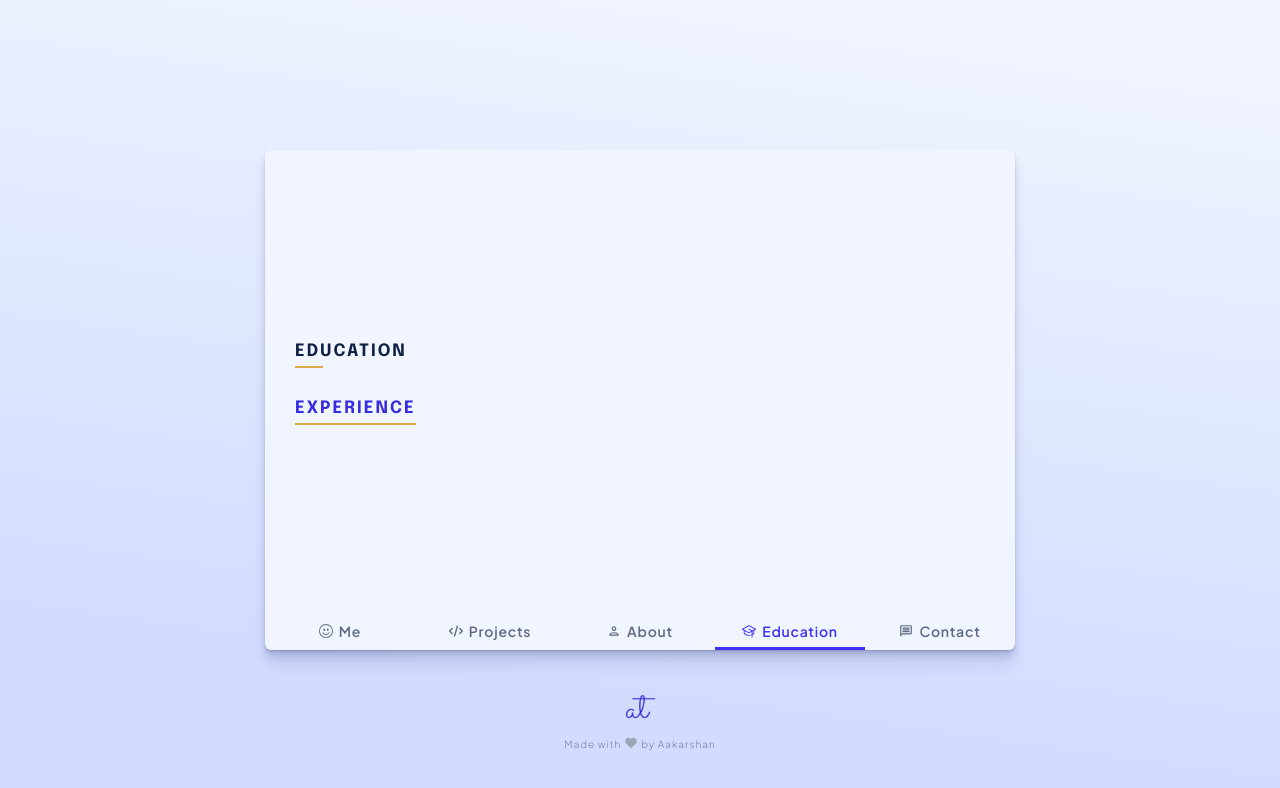
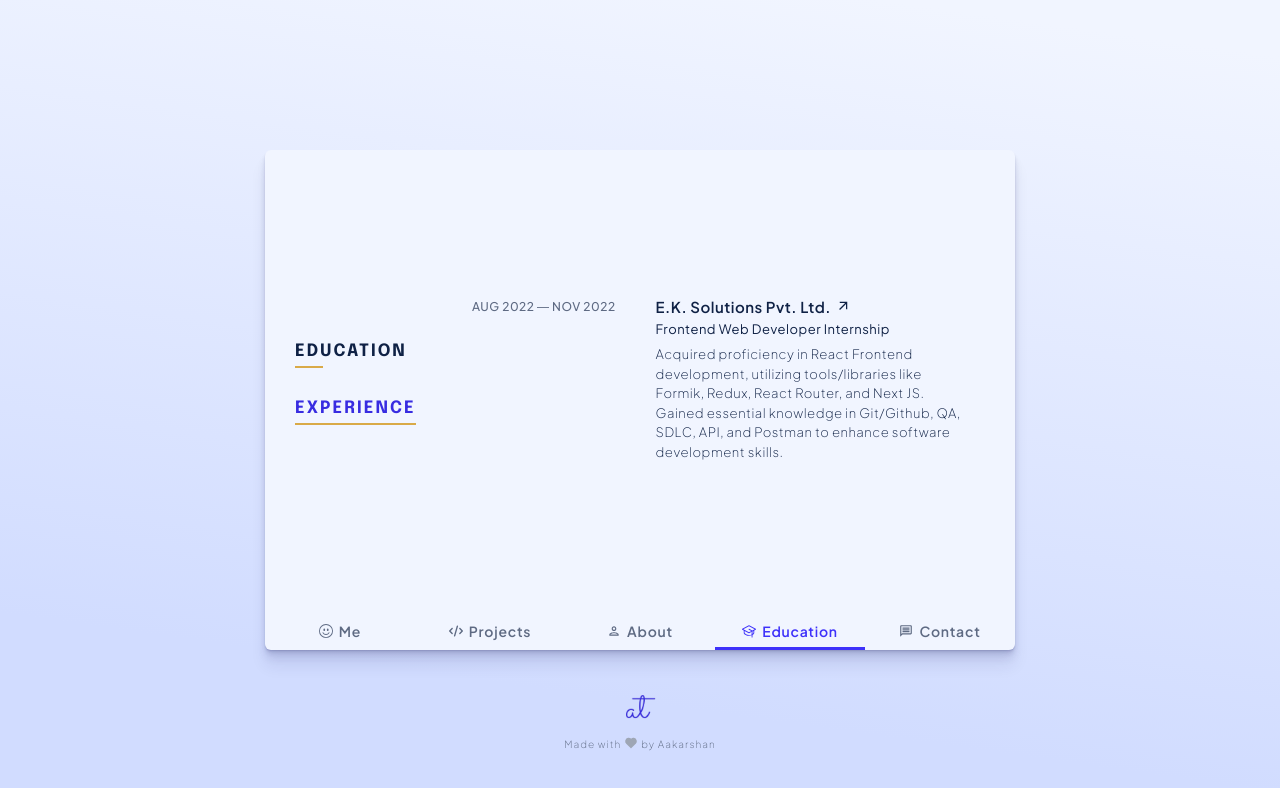
Before and after one commit to akarsanth/portfolio-react, a React (Vite) app: page /education in a window 1280 px wide. Both pictures are taken after a click on the element "EXPERIENCE". Shown: the top 788 px of the page. Built offline with nearby package versions, Linux system fonts and the light colour scheme.

Commit message:
Add links to education and experience items

```diff
--- a/src/Components/Education/Education.module.css
+++ b/src/Components/Education/Education.module.css
@@ -40,6 +40,22 @@
   display: flex;
   gap: 4rem;
   line-height: 1.2;
+  color: inherit;
+}
+
+.education__list-item:hover .institution,
+.experience__list-item:hover .institution {
+  color: #3e31fa;
+}
+
+.education__list-item span,
+.experience__list-item span {
+  transition: transform 0.15s cubic-bezier(0.4, 0, 0.2, 1);
+}
+
+.education__list-item:hover span,
+.experience__list-item:hover span {
+  transform: translate(0.15rem, -0.15em);
 }
 
 .time {
@@ -57,9 +73,12 @@
 .institution {
   font-size: 1.5rem;
   font-weight: 600;
+
+  display: flex;
+  gap: 0.5rem;
 }
 
-.course {
+.title {
   font-size: 1.3rem;
   margin-top: 0.6rem;
 }
@@ -69,6 +88,7 @@
   font-weight: 200;
   margin-top: 0.8rem;
   line-height: 1.5;
+  /* text-align: start; */
 }
 
 .education__list-item div,
@@ -139,13 +159,14 @@
 
   .left {
     flex-direction: row;
+    gap: 5rem;
     flex-basis: 20%;
     align-items: flex-end;
+    padding-right: 3rem;
   }
 
   .right {
     flex: 0 0 auto;
-    flex-basis: 80%;
   }
 }
 
@@ -184,6 +205,7 @@
     flex-direction: column;
     justify-content: flex-end;
     align-items: center;
+    gap: 4rem;
     padding-right: 3rem;
   }
 
--- a/src/Components/Education/Education.tsx
+++ b/src/Components/Education/Education.tsx
@@ -1,6 +1,7 @@
 import { useState } from "react";
 import AnimatedSection from "../AnimatedSection";
 import styles from "./Education.module.css";
+import { MdArrowOutward } from "react-icons/md";
 
 type ActiveState = "education" | "experience";
 
@@ -33,15 +34,24 @@ const Education = () => {
       </div>
 
       <div className={styles.right}>
+        {/* Education */}
         {active === "education" && (
           <div className={styles.education__list}>
-            <div className={styles["education__list-item"]}>
+            <a
+              className={styles["education__list-item"]}
+              href="https://www.lambtoncollege.ca/programs/international/fsds"
+              target="_blank"
+            >
               <p className={styles.time}>Jan 2024 &#8213; Present</p>
+
               <div>
                 <p className={styles.institution}>
                   Lambton College Mississauga
+                  <span>
+                    <MdArrowOutward />
+                  </span>
                 </p>
-                <p className={styles.course}>Full Stack Software Development</p>
+                <p className={styles.title}>Full Stack Software Development</p>
 
                 <p className={styles.description}>
                   Actively pursuing Full Stack Software Development with a focus
@@ -50,17 +60,24 @@ const Education = () => {
                   creating user-centric web applications.
                 </p>
               </div>
-            </div>
+            </a>
 
-            <div className={styles["education__list-item"]}>
+            <a
+              className={styles["education__list-item"]}
+              href="https://www.londonmet.ac.uk/courses/undergraduate/computing---bsc-hons/"
+              target="_blank"
+            >
               <p className={styles.time}>2019 &#8213; 2022</p>
 
               <div>
                 <p className={styles.institution}>
                   London Metropolitan University
+                  <span>
+                    <MdArrowOutward />
+                  </span>
                 </p>
 
-                <p className={styles.course}>BSc(Hons) Computing</p>
+                <p className={styles.title}>BSc(Hons) Computing</p>
 
                 <p className={styles.description}>
                   Acquired essential skills in commercial applications and
@@ -69,10 +86,40 @@ const Education = () => {
                   for diverse roles in the field.
                 </p>
               </div>
-            </div>
+            </a>
           </div>
         )}
-        {active === "experience" && <div className="experience__list"></div>}
+
+        {/* Experience */}
+        {active === "experience" && (
+          <div className={styles.experience__list}>
+            <a
+              className={styles["experience__list-item"]}
+              href="https://www.ekbana.com/"
+              target="_blank"
+            >
+              <p className={styles.time}>Aug 2022 &#8213; Nov 2022</p>
+              <div>
+                <p className={styles.institution}>
+                  E.K. Solutions Pvt. Ltd.
+                  <span>
+                    <MdArrowOutward />
+                  </span>
+                </p>
+                <p className={styles.title}>
+                  Frontend Web Developer Internship
+                </p>
+
+                <p className={styles.description}>
+                  Acquired proficiency in React Frontend development, utilizing
+                  tools/libraries like Formik, Redux, React Router, and Next JS.
+                  Gained essential knowledge in Git/Github, QA, SDLC, API, and
+                  Postman to enhance software development skills.
+                </p>
+              </div>
+            </a>
+          </div>
+        )}
       </div>
     </AnimatedSection>
   );
--- a/src/index.css
+++ b/src/index.css
@@ -112,6 +112,10 @@ body,
   height: 100%;
 }
 
+a {
+  text-decoration: none;
+}
+
 footer {
   position: absolute;
   bottom: 5rem;
```
